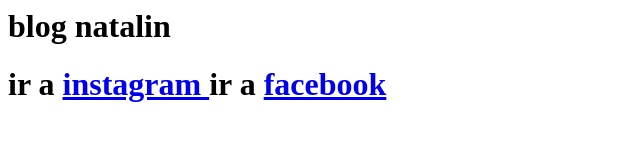
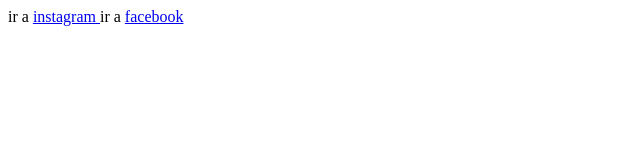
Before and after one commit to natagonzalez111/natagonzalez111.github.io, a plain HTML site: page index.html in a window 1280 px wide. Shown: the whole page, without its empty margins (0-640 px from the left). Drawn offline with Linux system fonts and the light colour scheme.

Commit message:
Update index.html

```diff
--- a/index.html
+++ b/index.html
@@ -1,3 +1,9 @@
-<h1> blog natalin <h1/>
- ir a <a href=" https://www.instagram.com"> instagram </a>
-ir a <a href="https://www.facebook.com"> facebook </a>
+ <html>
+ <head>
+   <title> bienvenidos a mi blog </title>
+ </head>
+  <body>
+    ir a <a href=" https://www.instagram.com"> instagram </a>
+    ir a <a href="https://www.facebook.com"> facebook </a>
+  </body>
+</html>
```
